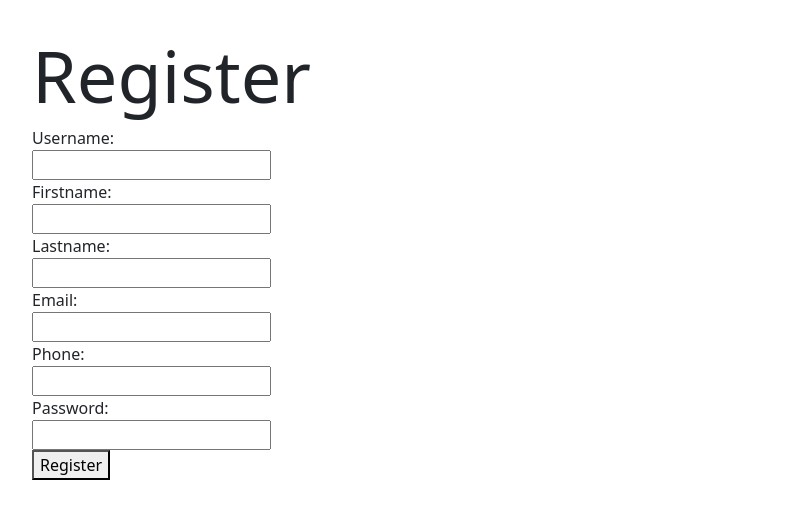
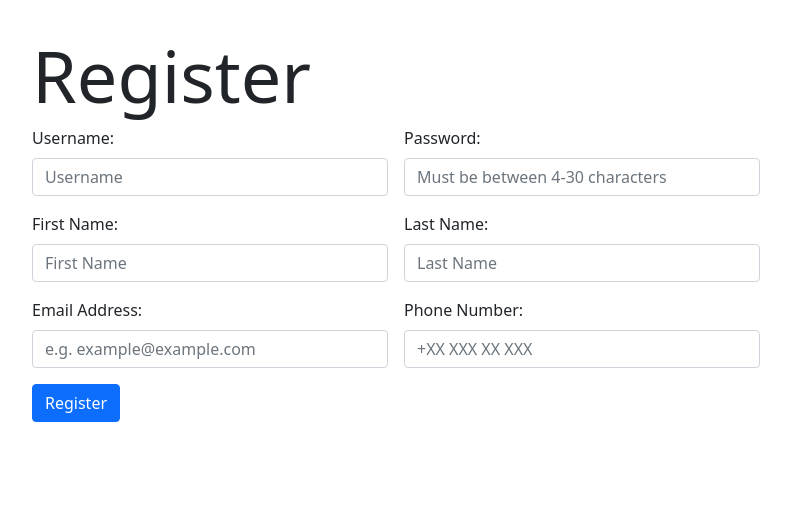
Before and after one commit to WilliamNerem/DataNettverk-Portfolio2, a Flask app: page /register in a window 1280 px wide. Shown: the part 56-575 px from the top of the page, without its empty margins (50-841 px from the left). Run offline with Flask 2, Linux system fonts and the light colour scheme.

Commit message:
fixed form styling

```diff
--- a/static/css/style.css
+++ b/static/css/style.css
@@ -78,3 +78,12 @@ hr.solid {
     font-size: small;
     margin: 0;
 }
+
+#result {
+    font-size: small;
+    margin: 0;
+}
+
+.fs-1rem {
+    font-size: 1.25rem;
+}
--- a/templates/register.html
+++ b/templates/register.html
@@ -1,27 +1,36 @@
 <!DOCTYPE html>
 <html lang="en">
+
 <head>
     <meta charset="UTF-8">
     <meta http-equiv="X-UA-Compatible" content="IE=edge">
     <meta name="viewport" content="width=device-width, initial-scale=1.0">
     <link rel="stylesheet" href="../static/css/style.css">
-    <link href="https://cdn.jsdelivr.net/npm/bootstrap@5.0.0-beta3/dist/css/bootstrap.min.css" rel="stylesheet" integrity="sha384-eOJMYsd53ii+scO/bJGFsiCZc+5NDVN2yr8+0RDqr0Ql0h+rP48ckxlpbzKgwra6" crossorigin="anonymous">
-    <script src="https://cdn.jsdelivr.net/npm/bootstrap@5.0.0-beta3/dist/js/bootstrap.bundle.min.js" integrity="sha384-JEW9xMcG8R+pH31jmWH6WWP0WintQrMb4s7ZOdauHnUtxwoG2vI5DkLtS3qm9Ekf" crossorigin="anonymous"></script>    <title>Add products</title>
+    <link href="https://cdn.jsdelivr.net/npm/bootstrap@5.0.0-beta3/dist/css/bootstrap.min.css" rel="stylesheet"
+        integrity="sha384-eOJMYsd53ii+scO/bJGFsiCZc+5NDVN2yr8+0RDqr0Ql0h+rP48ckxlpbzKgwra6" crossorigin="anonymous">
+    <script src="https://cdn.jsdelivr.net/npm/bootstrap@5.0.0-beta3/dist/js/bootstrap.bundle.min.js"
+        integrity="sha384-JEW9xMcG8R+pH31jmWH6WWP0WintQrMb4s7ZOdauHnUtxwoG2vI5DkLtS3qm9Ekf"
+        crossorigin="anonymous"></script>
+    <title>Add products</title>
 </head>
+
 <body>
     <nav class="navbar navbar-expand-lg navbar-light bg-light">
         <div class="container-fluid">
             <a class="navbar-brand mb-0 h1" href="http://localhost:5000/">
-                <img src="../static/img/logo.png" alt="MWM Logo" class="d-inline-block align-text-top" style="width: 30px;">
+                <img src="../static/img/logo.png" alt="MWM Logo" class="d-inline-block align-text-top"
+                    style="width: 30px;">
                 MWM Vacuums
             </a>
-            <button class="navbar-toggler" type="button" data-bs-toggle="collapse" data-bs-target="#navbarTogglerDemo02" aria-controls="navbarTogglerDemo02" aria-expanded="false" aria-label="Toggle navigation">
+            <button class="navbar-toggler" type="button" data-bs-toggle="collapse" data-bs-target="#navbarTogglerDemo02"
+                aria-controls="navbarTogglerDemo02" aria-expanded="false" aria-label="Toggle navigation">
                 <span class="navbar-toggler-icon"></span>
             </button>
             <div class="collapse navbar-collapse" id="navbarTogglerDemo02">
                 <div class="navbar-nav">
                     <a class="nav-link" href="http://localhost:5000/">Home</a>
-                    <a style="display: none;" id="addProducts" class="nav-link" href="http://localhost:5000/addproducts">Add new products</a>
+                    <a style="display: none;" id="addProducts" class="nav-link"
+                        href="http://localhost:5000/addproducts">Add new products</a>
                     <a class="nav-link" href="http://localhost:5000/shoppingcart">Shoppingcart</a>
                 </div>
             </div>
@@ -32,20 +41,37 @@
 
     <div class="container">
         <h2 class="display-2">Register</h2>
-        <form id="formReg">
-            <label for="username">Username: </label><br>
-            <input type="text" id="username" name="username" required><br>
-            <label for="firstname">Firstname: </label><br>
-            <input type="text" id="firstname" name="firstname" required><br>
-            <label for="lastname">Lastname: </label><br>
-            <input type="text" id="lastname" name="lastname" required><br>
-            <label for="email">Email: </label><br>
-            <input type="email" id="email" name="email" required><br>
-            <label for="phone">Phone: </label><br>
-            <input type="tel" id="phone" name="phone"><br>
-            <label for="password">Password: </label><br>
-            <input type="password" id="password" name="password" required><br>
-            <button type="submit" id="regbtn">Register</button>
+        <form id="formReg" class="row g-3 col-8">
+            <div class="col-md-6">
+                <label for="username" class="form-label">Username: </label>
+                <input type="text" id="username" name="username" class="form-control" placeholder="Username" required>
+            </div>
+            <div class="col-md-6">
+                <label for="password" class="form-label">Password: </label>
+                <input type="password" id="password" name="password" class="form-control"
+                    placeholder="Must be between 4-30 characters" minlength="4" maxlength="30" required>
+            </div>
+            <div class="col-md-6">
+                <label for="firstname" class="form-label">First Name: </label>
+                <input type="text" id="firstname" name="firstname" class="form-control" placeholder="First Name"
+                    required>
+            </div>
+            <div class="col-md-6">
+                <label for="lastname" class="form-label">Last Name: </label>
+                <input type="text" id="lastname" name="lastname" class="form-control" placeholder="Last Name" required>
+            </div>
+            <div class="col-md-6">
+                <label for="email" class="form-label">Email Address: </label>
+                <input type="email" id="email" name="email" class="form-control" placeholder="e.g. example@example.com"
+                    required>
+            </div>
+            <div class="col-md-6">
+                <label for="phone" class="form-label">Phone Number: </label>
+                <input type="tel" id="phone" name="phone" class="form-control" placeholder="+XX XXX XX XXX">
+            </div>
+            <div class="col-12">
+                <button type="submit" id="regbtn" class="btn btn-primary">Register</button>
+            </div>
         </form>
         <p id="result"></p>
     </div>
@@ -53,4 +79,5 @@
     <script src="{{ url_for('static', filename='scripts/register.js') }}"></script>
     <script src="{{ url_for('static', filename='scripts/common.js') }}"></script>
 </body>
+
 </html>
```
Also changed, not shown: templates/addproducts.html (+25 -15 lines), templates/login.html (+13 -8 lines), templates/profile.html (+40 -16 lines).
